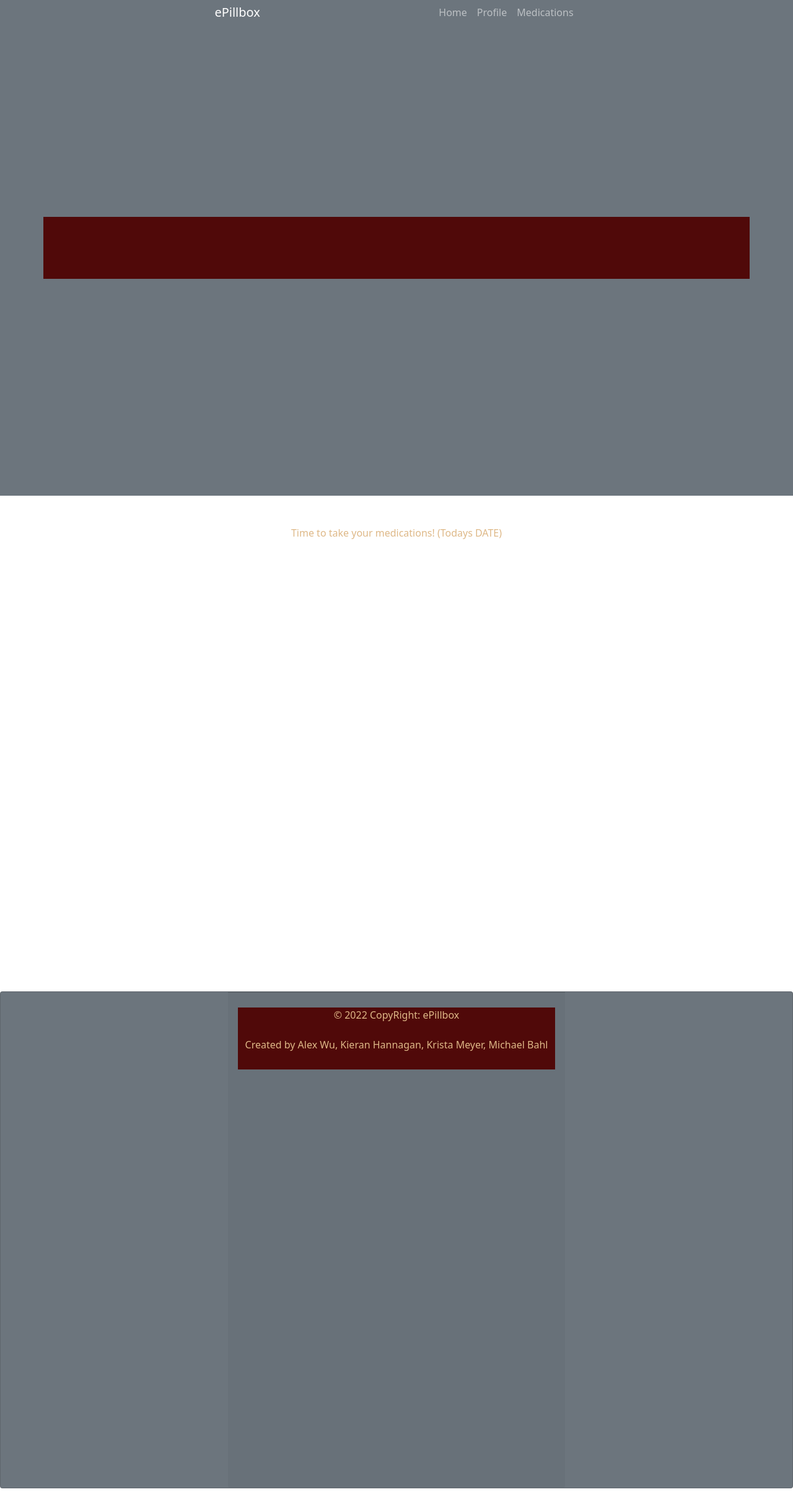
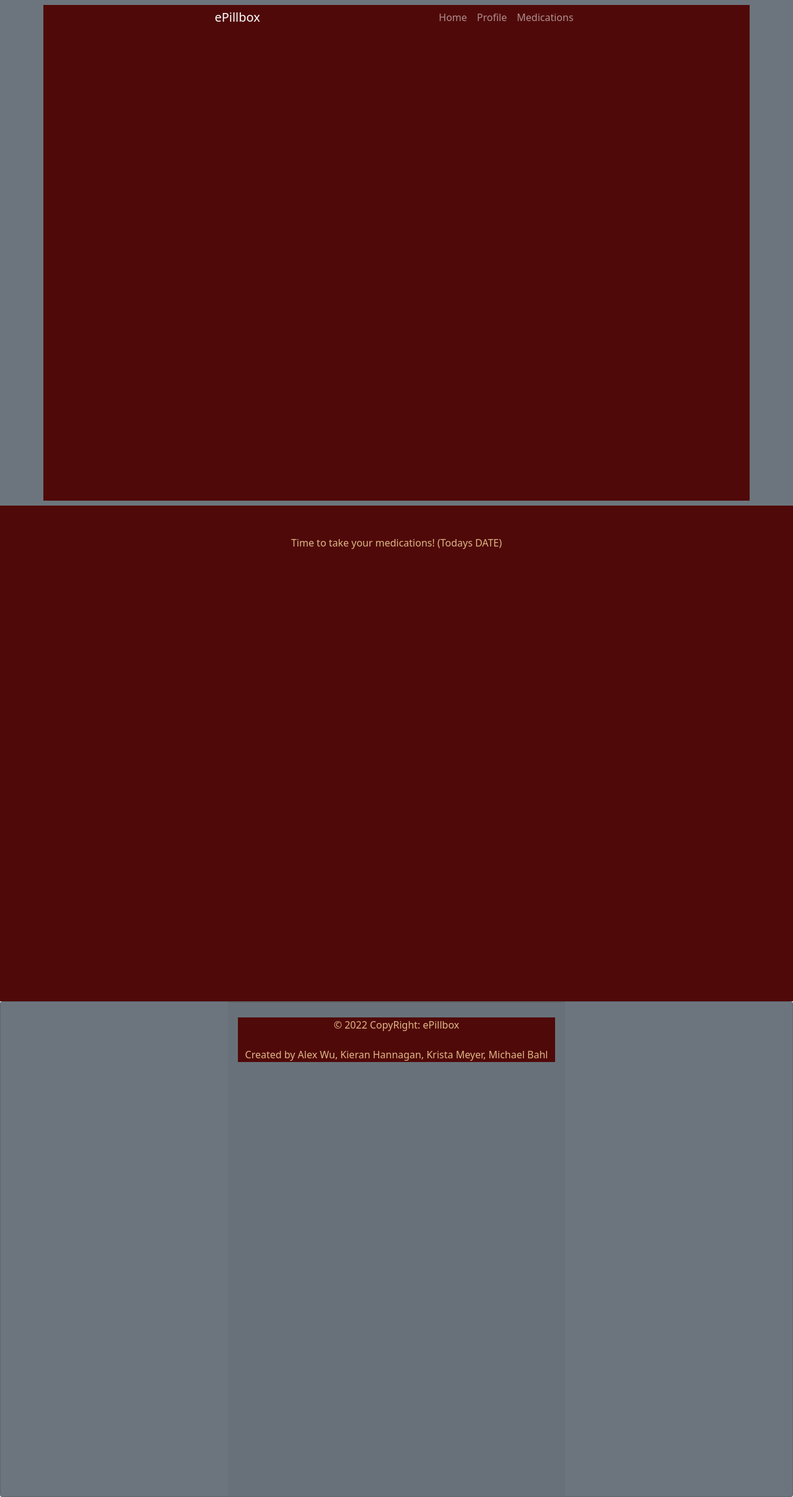
Before and after one commit to KieranHannagan/e-pill-box, a React (Create React App) app in the folder client/: page / in a window 1280 px wide. Shown: the whole page at 62% size. Built offline with nearby package versions, Linux system fonts and the light colour scheme.

Commit message:
csspoint2

```diff
--- a/client/src/App.css
+++ b/client/src/App.css
@@ -11,9 +11,8 @@
 
 
 body{
-    margin: 0;
-    width: 100%;
-    height: 100%;
+    margin: 0 auto;
+    height: 100vh;
 }
 main {
     background-color: rgb(80,9,9);
@@ -29,10 +28,16 @@ main {
 }
 
 /*navbar-header*/
-nav {
+ Header{
+  margin: 0 auto;
+  height: 100vh;
+  background-color:rgb(80, 9, 9);
+} */
+Nav {
     margin: 0 auto;
+
     height: 100vh;
-    justify-content: center;
+    justify-content: right;
   }
 nav a {
     padding: 0;
@@ -42,9 +47,9 @@ nav a {
 
 div{
     margin: 0 auto;
-
+    padding: 0 auto;
     height: 100vh;
-    /* background-color: rgb(80, 9, 9); */
+    background-color: rgb(80, 9, 9);
     color: burlywood;
     text-align: center;
 
@@ -53,9 +58,12 @@ div{
 
 form {
     margin:0 auto;
-    width: 100%;
-    height:100vh;
+
+    height: 100vh;
     text-align: center;
+    background-color: rgb(80, 9, 9);
+    padding: 0 auto;
+    color: burlywood;
 
 }
 
@@ -64,19 +72,20 @@ input {
   padding: 0.25rem;
   border: 1px burlywood;
   outline: none;
-  border-radius: 3px;
-  transition: box-shadow 0.2s;
+  border-radius: 5px;
+  background-color: rgb(80, 9, 9);
+  color: burlywood
 }
 button {
   text-align: center;
   color: burlywood;
+
 }
 
 footer {
     background-color: rgb(80, 9, 9);
     margin: 0 auto;
-    padding: 100%;
-
+    padding: 0;
     height: 100vh;
     color: burlywood;
     text-align: center;
@@ -96,13 +105,13 @@ footer {
   display: flex;
   justify-content: center;
   align-items: center;
-  height:100vh;
+  height: 100vh;
+  margin: 0 auto;
 }
 .page-title {
-    text-align: center;
-    width: 100%;
-    margin: 0;
-    font-size: 2.5rem;
+    margin: 0 auto;
+    font-family: Impact, Haettenschweiler, 'Arial Narrow Bold', sans-serif;
+    padding: auto;
 }
 
 .body{
@@ -110,25 +119,26 @@ footer {
   height: 100vh;
 
 }
-
-.div {
+.type{
+  color: burlywood;
+}
+/* .div {
     margin: 0 auto;
     background-color: rgb(80, 9, 9);
     color: burlywood;
     height: 100vh;
 
-}
+}    */
 
 .container{
-    width: 100px;
-    height: 100px;
+    margin: 0 auto;
+    height: auto;
 }
 .card{
-    margin:0 0 20px 0;
-
-    background-color: rgb(80, 9, 9);
+    margin:0 0 auto;
+    /* background-color: rgb(80, 9, 9); */
     color: burlywood;
-    width: auto;
+    height: 100vh;
 
 }
 
@@ -142,18 +152,11 @@ footer {
 
 .App-logo {
 
-  height: max-content;
-  height: min-content;
-  height: fit-content(5em);
-  height: auto;
-  pointer-events: none;
-}
-.card {
-  height: max-content;
-  height: min-content;
-  height: auto;
+  margin: 0 auto;
+  height: 100vh;
 
 }
+
 
 
 .App-header {
@@ -170,6 +173,8 @@ footer {
 .App-link {
   color: burlywood;
   background-color: rgb(80,9,9);
+  margin: 0 auto;
+  height: 100vh;
 }
 
 
--- a/client/src/App.js
+++ b/client/src/App.js
@@ -39,10 +39,12 @@ const client = new ApolloClient({
 
 function App() {
   return (
+
     <ApolloProvider client={client}>
+       <Header />
       <Router>
-        <section className="flex-column justify-flex-start min-100-vh">
-          <Header />
+        <div className="flex-column justify-flex-start min-100-vh">
+
           <div className="flex-wrap justifty-flex-start-min-100-vw">
             <Switch bg='secondary'>
               <Route exact path="/" component={Home} />
@@ -51,8 +53,9 @@ function App() {
               <Route exact path="/profile/:username?" component={Profile} />
             </Switch>
           </div>
-          <Footer />
-        </section>
+
+        </div >
+        <Footer />
       </Router>
     </ApolloProvider>
   );
--- a/client/src/components/Footer/index.js
+++ b/client/src/components/Footer/index.js
@@ -10,7 +10,7 @@ const Footer = () => {
 
             <Card.Footer className="md-3 action">
 
-                <div className='footer-copyright text-center py-3'>
+                <section className='footer-copyright text-center py-3'>
                     <Container classname="md-3 fluid">
                         &copy; {new Date().getFullYear()} CopyRight: ePillbox
                         <br></br>
@@ -20,7 +20,7 @@ const Footer = () => {
                         </h7>
 
                     </Container>
-                </div>
+                </section>
 
             </Card.Footer>
         </Card>
--- a/client/src/components/Header/index.js
+++ b/client/src/components/Header/index.js
@@ -2,13 +2,14 @@
 import { Navbar, Nav, Container, Button } from 'react-bootstrap';
 // import {Medications} from './components/Medications';
 
-const Header =() =>{
+const Header = () => {
   return (
+    <section className='justify-right'>
       <Navbar bg="secondary" variant="dark">
         <Container>
           <Navbar.Brand href="/">ePillbox</Navbar.Brand>
           <Nav className="md-auto">
-      <Nav.Link className='justify-right'href="/">Home</Nav.Link>
+            <Nav.Link className='justify-right' href="/">Home</Nav.Link>
             <Nav.Link href="profile">Profile</Nav.Link>
             <Nav.Link href="/medications">Medications</Nav.Link>
             {/* <Nav.Link href="#medications">Medications</Nav.Link> */}
@@ -16,6 +17,7 @@ const Header =() =>{
           </Nav>
         </Container>
       </Navbar>
+    </section>
   );
 }
 
```
Lines whose indentation alone changed are shown as unchanged.
